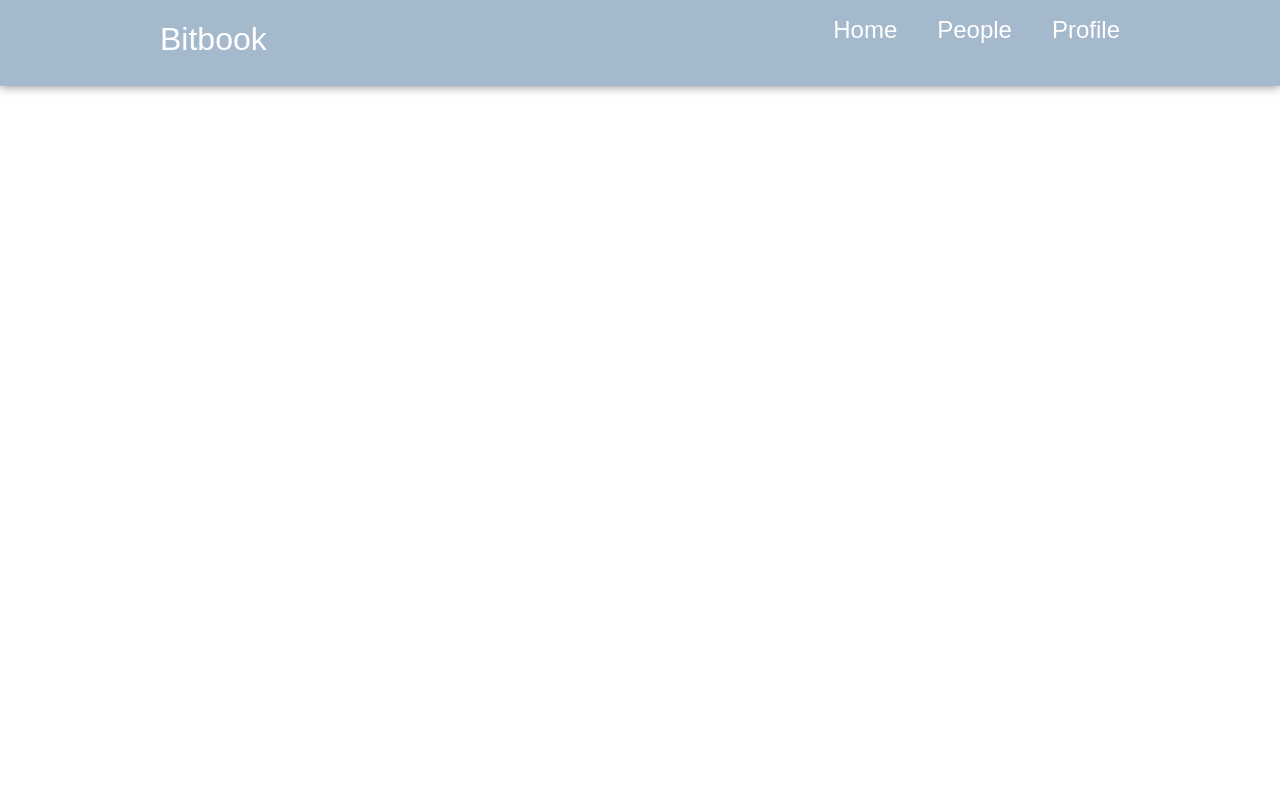
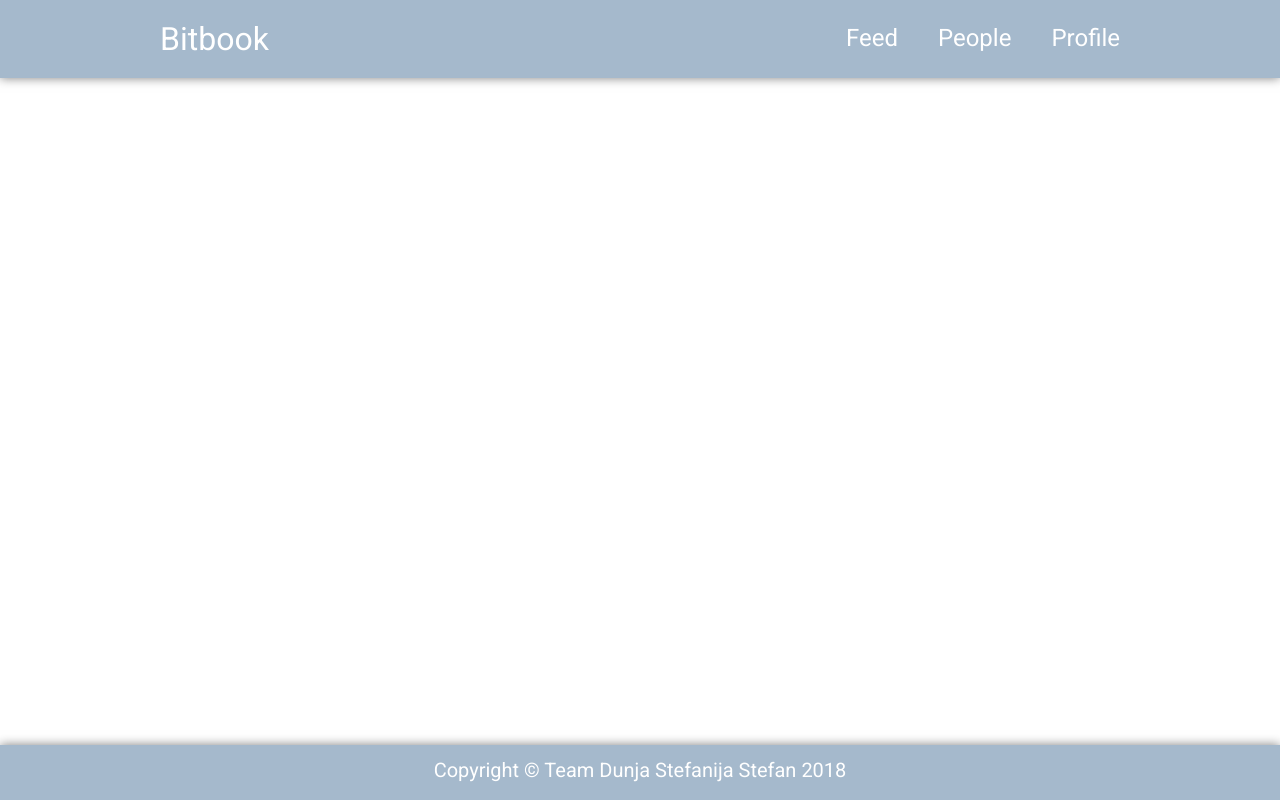
Before and after one commit to StefanRadulovic/BitBook, a React app in the folder bit-book/: page / in a window 1280 px wide. Built offline with nearby package versions, Linux system fonts and the light colour scheme.

Commit message:
Feature 0 - App navigation done.

```diff
--- a/bit-book/public/index.html
+++ b/bit-book/public/index.html
@@ -11,6 +11,7 @@
     crossorigin="anonymous">
   <link rel="stylesheet" href="https://use.fontawesome.com/releases/v5.0.13/css/all.css" integrity="sha384-DNOHZ68U8hZfKXOrtjWvjxusGo9WQnrNx2sqG0tfsghAvtVlRW3tvkXWZh58N9jp"
     crossorigin="anonymous">
+  <link href="https://fonts.googleapis.com/css?family=Roboto" rel="stylesheet">
   <title>React App</title>
 </head>
 
--- a/bit-book/src/app/App.css
+++ b/bit-book/src/app/App.css
@@ -1,6 +1,7 @@
 * {
   margin: 0;
   padding: 0;
+  font-family: Roboto;
 }
 
 header {
@@ -10,7 +11,6 @@ header {
   padding: 20px 20px;
   box-sizing: border-box;
   background-color:	#a5b9cc;
-  line-height: 20px;
   box-shadow: 0 0 10px 0 rgba(0, 0, 0, 0.5);
 }
 
@@ -25,6 +25,7 @@ header h1 {
   font-size: 32px;
   font-weight: 400;
   color: white;
+  margin: 0;
 }
 
 .menu-button {
@@ -34,6 +35,7 @@ header h1 {
 #navigation {
   float: right;
   vertical-align: middle;
+  margin: 0;
 }
 
 #navigation li {
@@ -47,6 +49,29 @@ header h1 {
   text-decoration: none;
   color: white;
 }
+
+footer {
+  width: 100%;
+  height: 55px;
+  position: fixed;
+  bottom: 0px;
+  left: 0px;
+  box-sizing: border-box;
+  margin: auto;
+  background-color: #a5b9cc;
+  padding: 10px 0;
+  box-shadow: 0 0 10px 0 rgba(0, 0, 0, 0.5);
+}
+
+footer p {
+  text-align: center;
+  font-size: 20px;
+  color: white;
+}
+
+
+
+
 
 @media all and (max-width: 640px) {
   .menu-button {
--- a/bit-book/src/app/App.js
+++ b/bit-book/src/app/App.js
@@ -1,12 +1,18 @@
 import React, { Component } from 'react';
 import './App.css';
 import { Header } from './partials/Header';
+import { Footer } from './partials/Footer';
+import { Switch, Route, Redirect } from 'react-router-dom';
 
 class App extends Component {
   render() {
     return (
       <div id="bit-book">
         <Header />
+        <Switch>
+
+        </Switch>
+        <Footer />
       </div>
     );
   }
--- /dev/null
+++ b/bit-book/src/app/partials/Footer.js
@@ -0,0 +1,13 @@
+import React from 'react';
+
+export const Footer = () => {
+
+    let date = new Date();
+    let year = date.getFullYear();
+
+    return (
+        <footer>
+            <div id="footer-wrap"><p id="copyright">Copyright &copy; Team Dunja Stefanija Stefan {year}</p></div>
+        </footer>
+    );
+}
--- a/bit-book/src/app/partials/Navigation.js
+++ b/bit-book/src/app/partials/Navigation.js
@@ -24,7 +24,7 @@ export class Navigation extends React.Component {
             <div>
                 <div className="menu-button" onClick={this.toggleMenu}><i className="fas fa-ellipsis-v"></i></div>
                 <ul id="navigation" className={this.state.navigationClass}>
-                    <li><Link to='/home'>Home</Link></li>
+                    <li><Link to='/home'>Feed</Link></li>
                     <li><Link to='/people'>People</Link></li>
                     <li><Link to='/profile'>Profile</Link></li>
                 </ul>
--- a/bit-book/src/index.css
+++ b/bit-book/src/index.css
@@ -1,5 +1,5 @@
-body {
+* {
   margin: 0;
   padding: 0;
-  font-family: sans-serif;
+  font-family: Roboto;
 }
```
